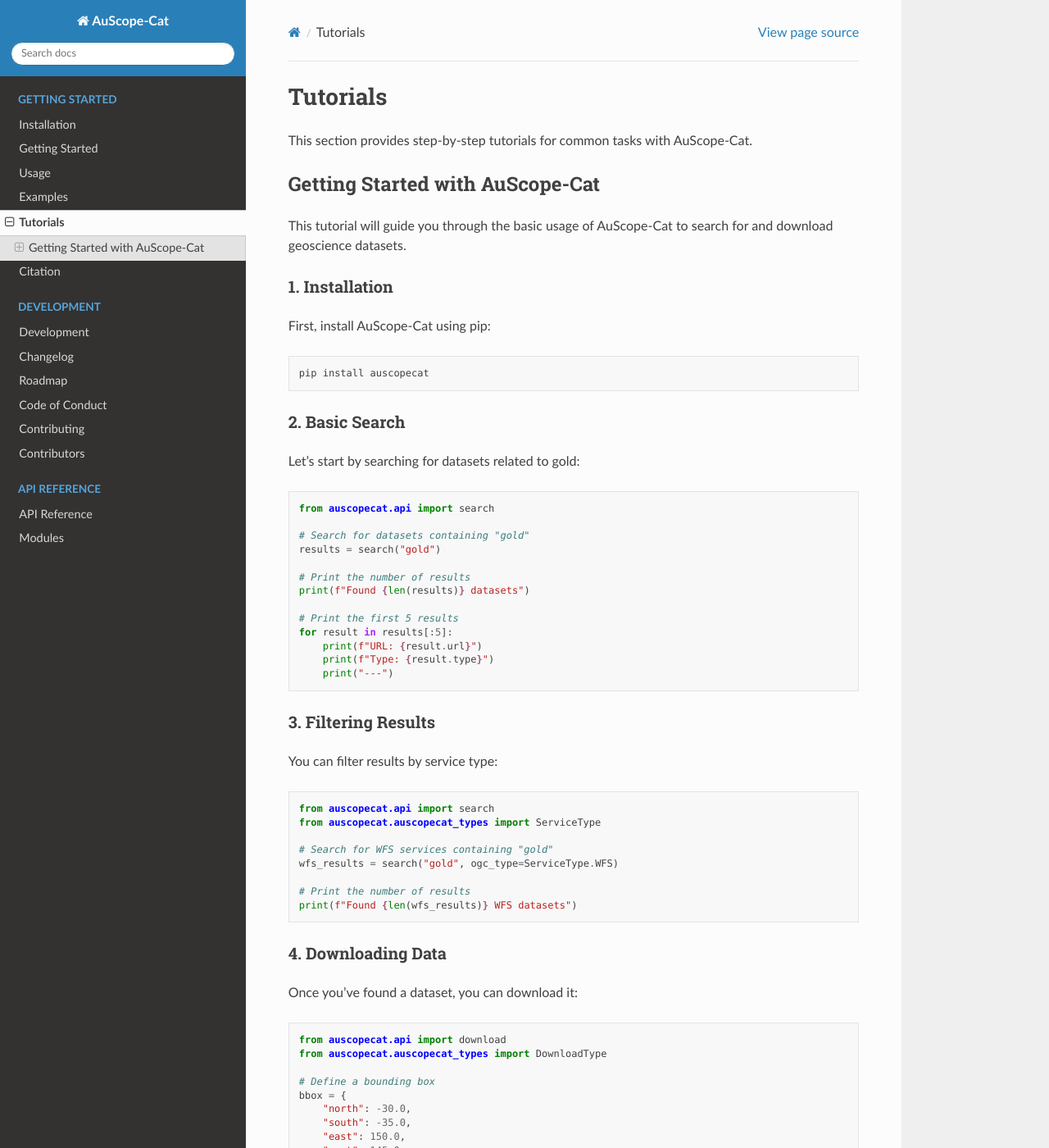
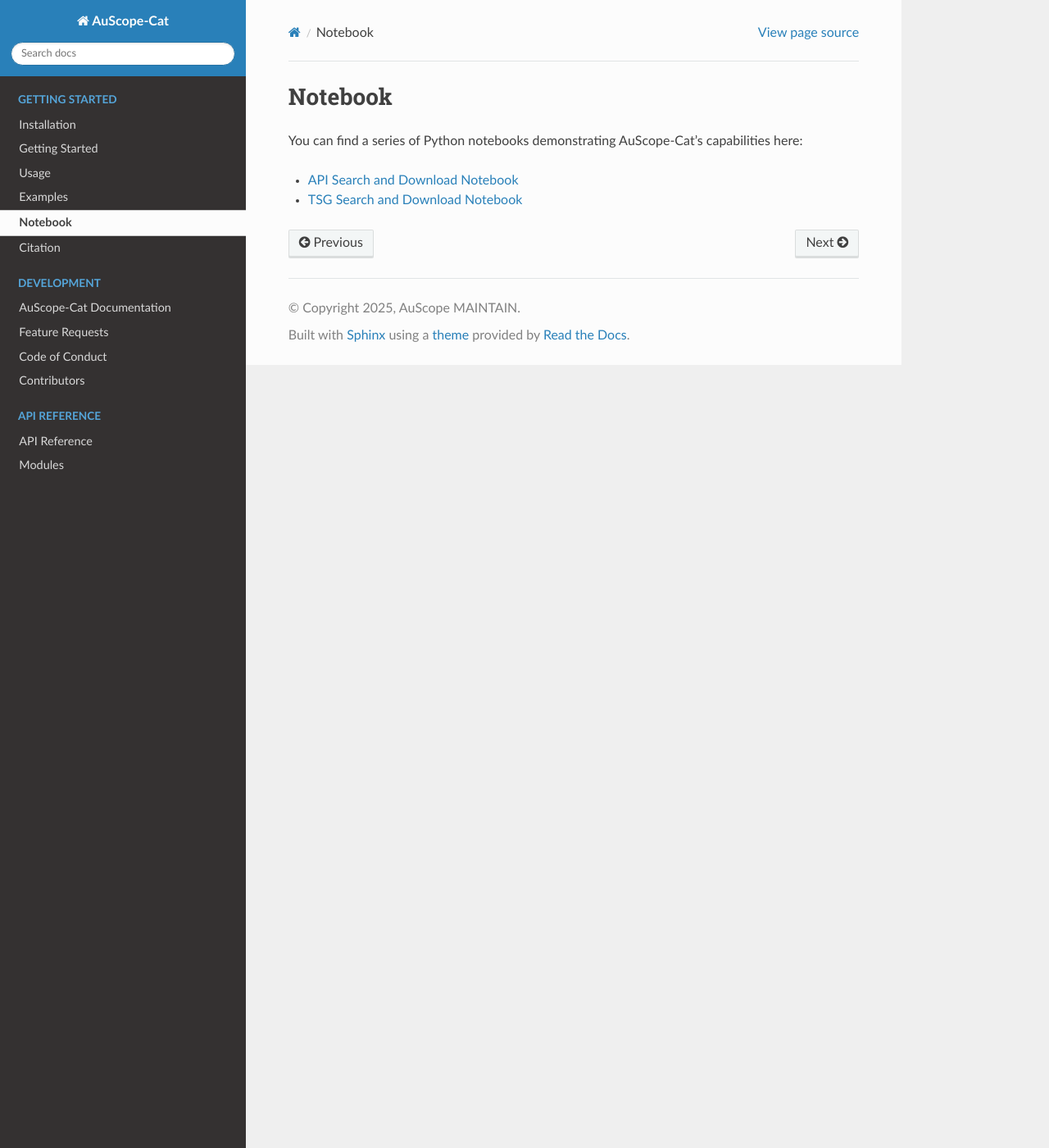
Before and after one commit to AuScope/AuScope-Cat, a Sphinx documentation site: the page built from docs/source/getting_started/tutorials.rst, in a window 1280 px wide and 1400 px high. Shown: the whole window at 82% size. Built offline with Sphinx 7.4.7 and the Read the Docs theme 3.1.0, drawn with Linux system fonts in a browser that asks for light colours; some of the changed text lies outside the part shown.

Commit message:
adjust sphinx docs

```diff
--- a/docs/source/development/contributing.rst
+++ /dev/null
@@ -1,64 +0,0 @@
-Contributing
-============
-
-Thank you for considering contributing to AuScope-Cat! This document provides guidelines and instructions for contributing to the project.
-
-Ways to Contribute
-----------------
-
-There are many ways to contribute to AuScope-Cat:
-
-1. Reporting bugs
-2. Suggesting enhancements
-3. Writing documentation
-4. Submitting code changes
-5. Reviewing pull requests
-
-Reporting Bugs
-------------
-
-If you find a bug in AuScope-Cat, please report it by creating an issue on the [GitHub repository](https://github.com/AuScope/AuScope-Cat/issues). When reporting a bug, please include:
-
-* A clear and descriptive title
-* Steps to reproduce the bug
-* Expected behavior
-* Actual behavior
-* Any error messages or logs
-* Your environment (Python version, operating system, etc.)
-
-Suggesting Enhancements
----------------------
-
-If you have an idea for an enhancement, please create an issue on the [GitHub repository](https://github.com/AuScope/AuScope-Cat/issues) with the "enhancement" label. When suggesting an enhancement, please include:
-
-* A clear and descriptive title
-* A detailed description of the enhancement
-* Any relevant examples or use cases
-* Any potential implementation details
-
-Pull Request Process
------------------
-
-1. Fork the repository
-2. Create a new branch for your changes
-3. Make your changes
-4. Run the tests to ensure they pass
-5. Update the documentation if necessary
-6. Submit a pull request
-
-When submitting a pull request, please:
-
-* Reference any related issues
-* Include a clear and descriptive title
-* Provide a detailed description of the changes
-* Update the changelog if necessary
-
-Code Style
----------
-
-AuScope-Cat follows PEP 8 style guidelines. Please ensure your code adheres to these guidelines before submitting a pull request.
-
-Testing
-------
-
-All new code should include appropriate tests. Please run the test suite before submitting a pull request to ensure all tests pass.
--- a/docs/source/getting_started/tutorials.rst
+++ b/docs/source/getting_started/tutorials.rst
@@ -1,78 +1,8 @@
-Tutorials
+Notebook
 =========
 
-This section provides step-by-step tutorials for common tasks with AuScope-Cat.
+You can find a series of Python notebooks demonstrating AuScope-Cat’s capabilities here:
 
-Getting Started with AuScope-Cat
-------------------------------
 
-This tutorial will guide you through the basic usage of AuScope-Cat to search for and download geoscience datasets.
-
-1. Installation
-^^^^^^^^^^^^^
-
-First, install AuScope-Cat using pip:
-
-.. code-block:: bash
-
-    pip install auscopecat
-
-2. Basic Search
-^^^^^^^^^^^^^
-
-Let's start by searching for datasets related to gold:
-
-.. code-block:: python
-
-    from auscopecat.api import search
-
-    # Search for datasets containing "gold"
-    results = search("gold")
-
-    # Print the number of results
-    print(f"Found {len(results)} datasets")
-
-    # Print the first 5 results
-    for result in results[:5]:
-        print(f"URL: {result.url}")
-        print(f"Type: {result.type}")
-        print("---")
-
-3. Filtering Results
-^^^^^^^^^^^^^^^^^
-
-You can filter results by service type:
-
-.. code-block:: python
-
-    from auscopecat.api import search
-    from auscopecat.auscopecat_types import ServiceType
-
-    # Search for WFS services containing "gold"
-    wfs_results = search("gold", ogc_type=ServiceType.WFS)
-
-    # Print the number of results
-    print(f"Found {len(wfs_results)} WFS datasets")
-
-4. Downloading Data
-^^^^^^^^^^^^^^^^
-
-Once you've found a dataset, you can download it:
-
-.. code-block:: python
-
-    from auscopecat.api import download
-    from auscopecat.auscopecat_types import DownloadType
-
-    # Define a bounding box
-    bbox = {
-        "north": -30.0,
-        "south": -35.0,
-        "east": 150.0,
-        "west": 145.0
-    }
-
-    # Download data for the first result
-    if wfs_results:
-        download(wfs_results[0], DownloadType.CSV, bbox=bbox, file_name="gold_data.csv")
-        print("Data downloaded to gold_data.csv")
+- `API Search and Download Notebook <https://github.com/AuScope/AuScope-Cat/blob/main/jupyter-notebooks/api-search-download.ipynb>`_
+- `TSG Search and Download Notebook <https://github.com/AuScope/AuScope-Cat/blob/main/jupyter-notebooks/tsg-search-download.ipynb>`_
--- a/docs/source/index.rst
+++ b/docs/source/index.rst
@@ -19,10 +19,8 @@
    :caption: DEVELOPMENT
 
    development/development
-   development/changelog
    development/roadmap
    development/code_of_conduct
-   development/contributing
    development/contributors
 
 .. toctree::
```
Also changed, not shown: docs/source/development/changelog.rst (deleted, +0 -40 lines), docs/source/development/contributors.rst (+0 -17 lines), docs/source/development/development.rst (+43 -47 lines), docs/source/development/roadmap.rst (+1 -30 lines), docs/README.md.
